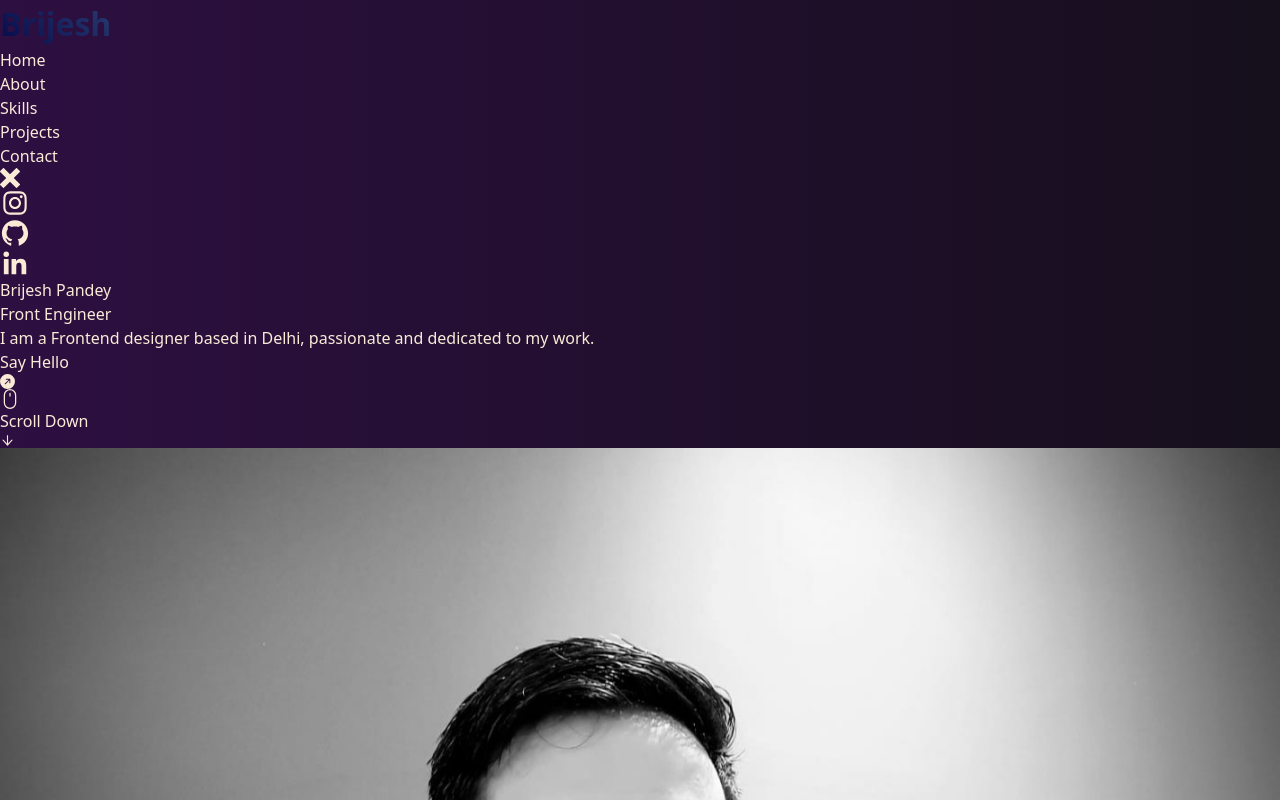
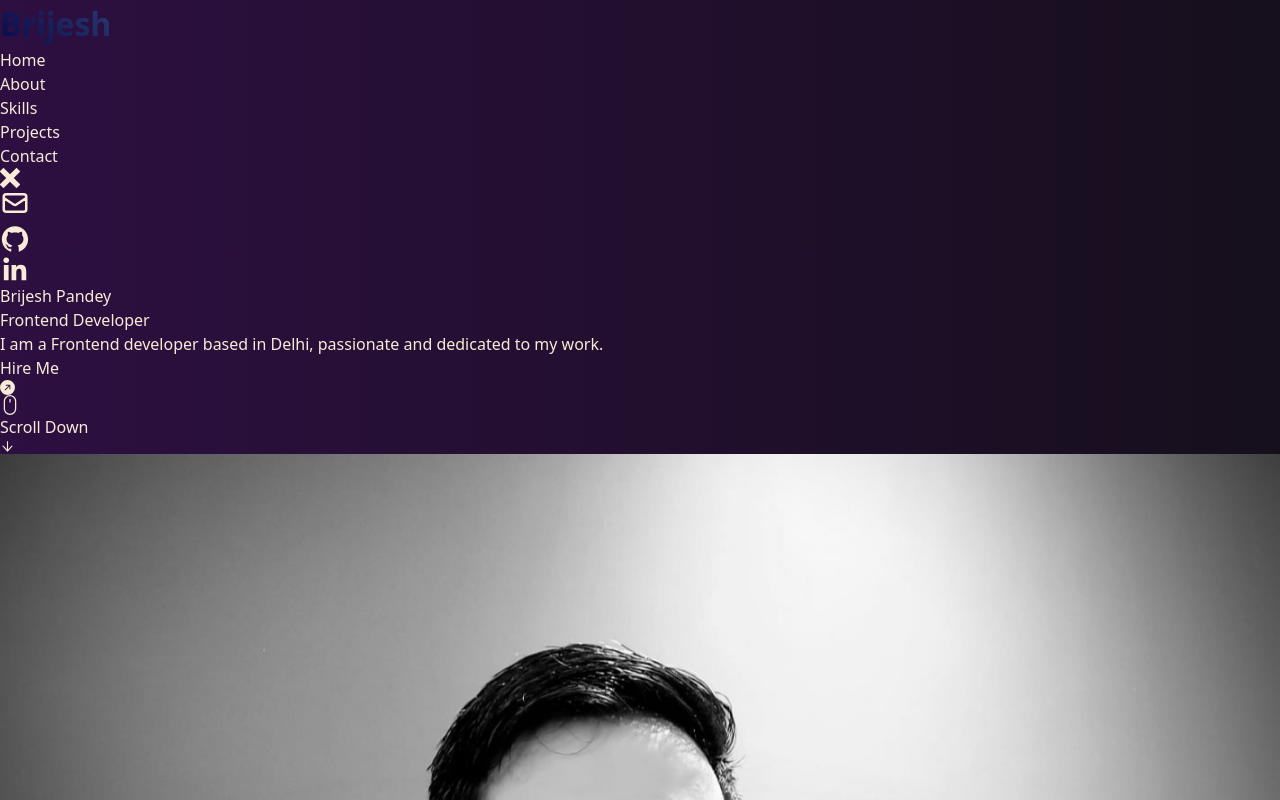
Before and after one commit to brijesh2392/MyPortfolio, a React (Vite) app: page / in a window 1280 px wide. Shown: the top 800 px of the page. Built offline with nearby package versions, Linux system fonts and the light colour scheme.

Commit message:
Made changes in profile page hire me, icons clickable

```diff
--- a/src/components/Navbar.jsx
+++ b/src/components/Navbar.jsx
@@ -25,10 +25,7 @@ const Navbar = () => {
         className={` max-w-[1240px] mx-auto flex items-center justify-between p-5 font-bold text-textClr text-lg `}
       >
         <Link to="/">
-          <div className=" gradient-textLogo text-4xl font-bold ">
-            {" "}
-            Brijesh{" "}
-          </div>
+          <div className=" gradient-textLogo text-4xl font-bold p-1 ">Brijesh</div>
         </Link>
 
         <div
--- a/src/components/ProfileSection.jsx
+++ b/src/components/ProfileSection.jsx
@@ -5,18 +5,35 @@ import {
   AiOutlineArrowDown,
 } from "react-icons/ai";
 import { BsFillArrowUpRightCircleFill, BsMouse } from "react-icons/bs";
+import { HiOutlineMail } from "react-icons/hi";
 import { BiLogoLinkedin } from "react-icons/bi";
 import BWProfile from "../assets/BWProfile.png";
 
 const ProfileSection = () => {
+  const sendEmail = () => {
+    const emailSubject = encodeURIComponent(
+      "Congratulations! Your profile is shortlisted for Interview"
+    );
+    window.location.href = `mailto:bp2392.dev@gmail.com?subject=${emailSubject}`;
+  };
+
   return (
     <div className="mx-4 mt-12 mb-8 md:mx-12 md:mt-48 md:mb-10">
       <div className="flex flex-col-reverse items-center py-8 gap-4 md:flex-row md:justify-around md:mx-16 ">
         {/* Social Media */}
         <div className="flex justify-center md:flex-col md:gap-8 md:py-32 cursor-pointer">
-          <AiOutlineInstagram size={30} color="IconClr" />
-          <AiOutlineGithub size={30} color="IconClr" />
-          <BiLogoLinkedin size={30} color="IconClr"/>
+          <button onClick={sendEmail}>
+            <HiOutlineMail size={30} color="IconClr" />
+          </button>
+          <a href="https://github.com/brijesh2392" target="blank">
+            <AiOutlineGithub size={30} color="IconClr" />
+          </a>
+          <a
+            href="https://www.linkedin.com/in/brijesh-pandey-a79430b6/"
+            target="blank"
+          >
+            <BiLogoLinkedin size={30} color="IconClr" />
+          </a>
         </div>
 
         {/* About Profile */}
@@ -25,15 +42,18 @@ const ProfileSection = () => {
             Brijesh Pandey
           </h1>
           <div className="font-bold text-blue-400 text-ms md:text-base">
-            Front Engineer
+            Frontend Developer
           </div>
           <div className="py-5 text-blue-200 font-semibold text-sm md:text-base md:max-w-md ">
-            I am a Frontend designer based in Delhi, passionate and dedicated to
-            my work.
+            I am a Frontend developer based in Delhi, passionate and dedicated
+            to my work.
           </div>
-          <div className="py-4 flex justify-center md:flex md:justify-start md:py-8">
+          <div
+            onClick={sendEmail}
+            className="py-4 flex justify-center md:flex md:justify-start md:py-8"
+          >
             <button className="flex gap-2 p-3 md:p-5 border-2 border-purple-900 hover:border-blue-400 text-gray-300 hover:text-blue-400  rounded-lg md:rounded-2xl px-8 md:px-10 font-semibold ">
-              Say Hello <BsFillArrowUpRightCircleFill size={15} />
+              Hire Me <BsFillArrowUpRightCircleFill size={15} />
             </button>
           </div>
           <div className=" my-4 md:my-8 flex items-center justify-center md:justify-start">
@@ -50,7 +70,6 @@ const ProfileSection = () => {
         {/* Profile pic */}
         <div className="text-center py-6 md:py-8">
           <img
-
             src={BWProfile}
             alt="Profile pic"
             className="rounded-full border-4 border-gray-300 md:border-8 md:border-gray-300   w-[200px] md:w-[300px]"
```
